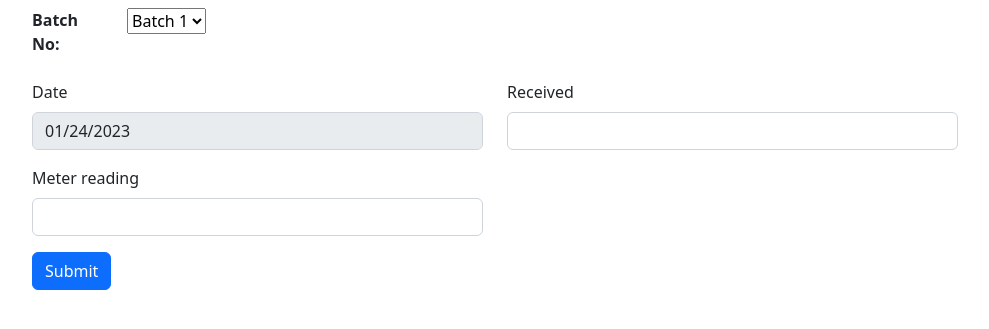
After one commit to Karthikeyan413/Poultry_website, a Django app: page /feed_input/ in a window 1280 px wide. The commit adds this page. Shown: the top 329 px of the page, without its empty margins (50-1039 px from the left). Run offline with Django 4.2, Linux system fonts and the light colour scheme; tables that the repository leaves empty hold one stand-in row (values such as "Sample post").

Commit message:
feed updation not completed

```diff
--- a/poultry/eggs/models.py
+++ b/poultry/eggs/models.py
@@ -1,5 +1,3 @@
-from enum import unique
-from pyexpat import model
 from django.db import models
 import datetime
 
@@ -9,11 +7,18 @@ import datetime
     # incorrect info edit option ?
     # edit option only to admin or who ?
     # %wt ?
+class layer(models.Model):
+    layer_no = models.SmallIntegerField(primary_key=True)
 
+class chicks(models.Model):
+    batch_no = models.PositiveSmallIntegerField(primary_key=True)
+    date = models.DateField()
+    total_birds = models.PositiveIntegerField(default=0)
+    active = models.BooleanField()
 
 class bt_lyr(models.Model):
-    batch_no = models.PositiveSmallIntegerField()
-    layer_no = models.PositiveSmallIntegerField()
+    batch_no = models.ForeignKey(chicks,on_delete=models.CASCADE)
+    layer_no = models.ForeignKey(layer,on_delete=models.DO_NOTHING)
     occupied = models.BooleanField()
 
     class Meta:
@@ -21,11 +26,15 @@ class bt_lyr(models.Model):
     def __str__(self):
         return 'Batch '+str(self.batch_no)+" Layer "+str(self.layer_no)
 
-class chicks(models.Model):
-    date = models.DateField()
+class feed(models.Model):
+    bt_lyr = models.ForeignKey(bt_lyr,on_delete=models.DO_NOTHING)
+    received = models.PositiveIntegerField()
+    meter_reading = models.PositiveIntegerField()
+    used = models.IntegerField()
+    gram_per_bird = models.FloatField()
 
 class eggs(models.Model):
-    batch_no = models.ForeignKey(bt_lyr,on_delete=models.CASCADE)
+    batch_no = models.ForeignKey(bt_lyr,on_delete=models.DO_NOTHING)
     date_time = models.DateTimeField(editable=True,default=datetime.datetime.now())
     normal = models.PositiveIntegerField(default=0)
     small = models.PositiveIntegerField(default=0)
--- a/poultry/eggs/views.py
+++ b/poultry/eggs/views.py
@@ -9,7 +9,7 @@ from django.views.decorators.csrf import csrf_protect
 from django.contrib.auth.decorators import user_passes_test
 import datetime
 
-from eggs.models import eggs,bt_lyr
+from eggs.models import eggs,bt_lyr,chicks,feed
 # Create your views here.
 
 # @user_passes_test(lambda u: u.is_superuser)
@@ -53,10 +53,37 @@ def chicks_input(request):
 
 def new_batch(request):
     if request.method == 'POST':
+        batch_number = int(request.POST.get("batch_number"))
+        total_birds = int(request.POST.get('total_birds'))
+        chicks_dt = chicks()
+        chicks_dt.active = True
+        chicks_dt.date = datetime.datetime.date
+        chicks_dt.batch_no = batch_number
+        chicks_dt.total_birds = total_birds
+        chicks_dt.save()
         return HttpResponseRedirect("/select")
     else:
         date = datetime.datetime.now().strftime("%Y-%m-%d")
         return render(request,'chicks_new_batch.html',{'date':date})
+
+def feed_input(request):
+    if(request.method == 'POST'):
+        received = int(request.POST.get("received"))
+        meter_reading = int(request.POST.get("meter_reading"))
+        batch_no = int(request.POST.get("batch_no"))
+
+        feed_dt = feed()
+        feed_dt.received = received
+        feed_dt.meter_reading = meter_reading
+        feed_datas = feed.objects.filter(batch_no = batch_no).order_by('-id')[0]
+        feed_dt.used = prev_meter_reading### feed storage with layer or only batch??
+        ## batch is unique for chicks or duplicate??
+        return HttpResponseRedirect('/select')
+    else:
+        date = datetime.datetime.now().strftime("%Y-%m-%d")
+        batch_nos = chicks.objects.filter(active = True)
+        return render(request,"feed_input.html",{'date':date,'batch_nos':batch_nos})
+
 
 
 @login_required()
--- a/poultry/poultry/urls.py
+++ b/poultry/poultry/urls.py
@@ -27,7 +27,7 @@ urlpatterns = [
     path('eggs_input/', views.eggs_input,name='eggs_input'),
     path('chicks_input/', views.chicks_input,name='chicks_input'),
     path('new_batch/', views.new_batch,name='chicks_new_batch'),
-
+    path('feed_input/',views.feed_input,name='feed_input'),
     path('batch_layer/', views.batch_layer,name='batch_layer'),
     path(r'check/(?P<batch_id>[0-9]+)/$', views.check, name='check'),
     path('display/', views.display,name='display'),
--- a/poultry/template/chicks_menu.html
+++ b/poultry/template/chicks_menu.html
@@ -9,7 +9,7 @@
 <div class="card">
     <div class="card-body">
         <h5 class="card-title">Update feed</h5>
-        <a href="{% url 'chicks_input' %}" class="btn btn-primary">Select</a>
+        <a href="{% url 'feed_input' %}" class="btn btn-primary">Select</a>
     </div>
 </div>
 <div class="card">
--- /dev/null
+++ b/poultry/template/feed_input.html
@@ -0,0 +1,36 @@
+{% extends 'base.html' %}
+{% block main %}
+<div class="container">
+    <form action="" method="post">
+        {% csrf_token %}
+        <div class="row">
+            <h1></h1>
+            <div class="col-1 mb-3">
+                <label for="batch_no" class="form-label"><b>Batch No:</b></label>
+            </div>
+            <div class="col-6 mb-3">
+                <select name="batch_no" id="batch_no">
+                    {% for i in batch_nos %}
+                    <option value="{{ i.id }}">Batch {{i.batch_no}}</option>
+                    {% endfor %}
+                </select>
+            </div>
+        </div>
+        <div class="row">
+            <div class="col-5 mb-3">
+                <label for="date" class="form-label">Date</label>
+                <input type="date" class="form-control" id="date" name="date" value="{{ date }}" required disabled>
+            </div>
+            <div class="col-5 mb-3">
+                <label for="received" class="form-label">Received</label>
+                <input type="number" class="form-control" id="received" name="received" required>
+            </div>
+            <div class="col-5 mb-3">
+                <label for="meter_reading" class="form-label">Meter reading</label>
+                <input type="number" class="form-control" id="meter_reading" name="meter_reading" required>
+            </div>
+        </div>
+        <button type="submit" class="btn btn-primary">Submit</button>
+    </form>
+</div>
+{% endblock main%}
```
Also changed, not shown: poultry/db.sqlite3.
